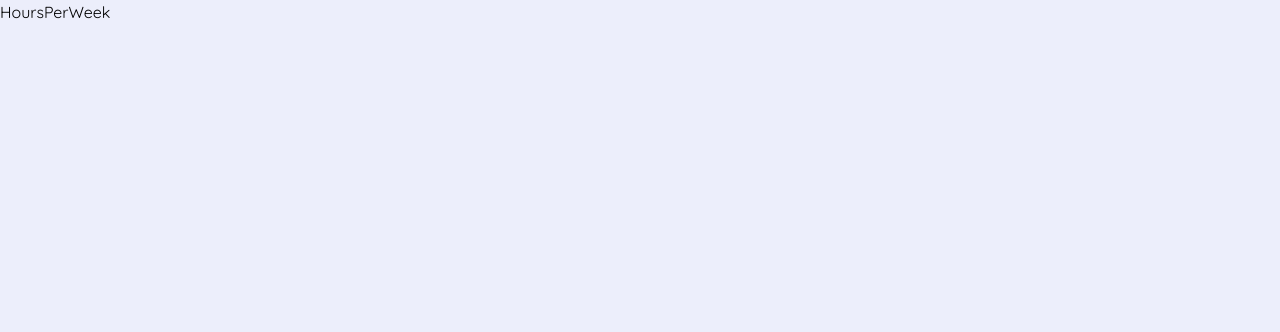
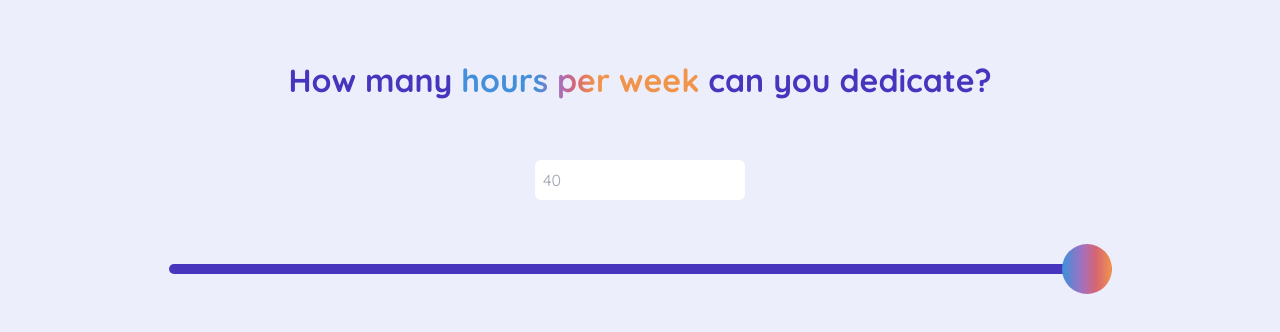
Before and after one commit to britzky/career-coach, a React (Vite) app in the folder frontend/career-coach/: page /hours-per-week in a window 1280 px wide. Shown: the top 332 px of the page. Built offline with nearby package versions, Linux system fonts and the light colour scheme.

Commit message:
Added HoursPerWeek

```diff
--- a/frontend/career-coach/src/index.css
+++ b/frontend/career-coach/src/index.css
@@ -1,3 +1,48 @@
 @tailwind base;
 @tailwind components;
 @tailwind utilities;
+
+
+input[type="range"] {
+    -webkit-appearance: none;
+    appearance: none;
+    width: 100%;
+    height: 10px;
+    background: transparent;
+    cursor: pointer;
+  }
+
+  input[type="range"]::-webkit-slider-thumb {
+    -webkit-appearance: none;
+    appearance: none;
+    width: 50px;
+    height: 50px;
+    border-radius: 50%;
+    background: linear-gradient(90deg, #448FD9 3.21%, #A270C0 40.09%, #D76573 68.16%, #F0944C 100%);
+    cursor: pointer;
+    margin-top: -20px;
+  }
+
+  input[type="range"]::-moz-range-thumb {
+    width: 50px;
+    height: 50px;
+    border-radius: 50%;
+    background: linear-gradient(90deg, #448FD9 3.21%, #A270C0 40.09%, #D76573 68.16%, #F0944C 100%);
+    cursor: pointer;
+  }
+
+
+  input[type="range"]::-webkit-slider-runnable-track {
+    width: 100%;
+    height: 10px;
+    background: #4835BD;
+    border-radius: 5px;
+  }
+
+
+  input[type="range"]::-moz-range-track {
+    width: 100%;
+    height: 10px;
+    background: #4835BD;
+    border-radius: 5px;
+  }
--- a/frontend/career-coach/src/pages/DesiredJob/DesiredJob.tsx
+++ b/frontend/career-coach/src/pages/DesiredJob/DesiredJob.tsx
@@ -24,7 +24,11 @@ export const DesiredJob = () => {
           <p className="text-purpleText text-base font-bold bg-desired-job gradient-text">I want to be a...</p>
         </div>
         <div className="mb-7">
-          <InputBox placeholder='If you cant find your job below, search it here' onChange={handleInputChange} border />
+          <InputBox
+            placeholder='If you cant find your job below, search it here'
+            onChange={handleInputChange}
+            border
+          />
         </div>
         <div className="flex flex-wrap gap-10 justify-center">
           <div>
--- a/frontend/career-coach/src/pages/HoursPerWeek/HoursPerWeek.tsx
+++ b/frontend/career-coach/src/pages/HoursPerWeek/HoursPerWeek.tsx
@@ -1,7 +1,36 @@
-import React from 'react'
+import { useEffect } from 'react'
+import { InputBox } from "../../components"
+import { useCareerDetails } from "../../context/CareerContext"
 
 export const HoursPerWeek = () => {
+  const {updateCareer, careerDetails} = useCareerDetails()
+
+  // need to add validation before shipping to production
+  const handleInputChange = (value: string) => {
+    updateCareer('hours_dedicated_to_learning', Number(value))
+  }
+
+  // remove before shipping to production
+  useEffect(() => {
+    console.log(careerDetails)
+  }, [careerDetails])
+
   return (
-    <div>HoursPerWeek</div>
+    <div className="flex justify-center min-h-screen w-full mt-14">
+      <div className="flex flex-col items-center w-full max-w-[1200px]">
+        <p className="text-purpleText text-base font-bold">How many <span className="bg-hours-per-week gradient-text">hours per week</span> can you dedicate?</p>
+        <div className="w-[210px] my-14">
+          <InputBox placeholder="40" onChange={handleInputChange} />
+        </div>
+        <div className="w-[943px]">
+          <input
+            type="range"
+            min="0"
+            max="40"
+            className="w-full text-purpleText"
+          />
+        </div>
+      </div>
+    </div>
   )
 }
```
